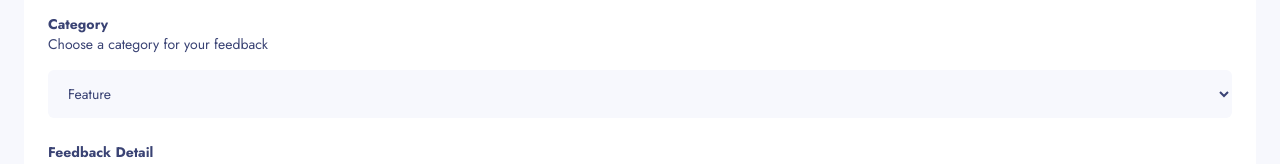
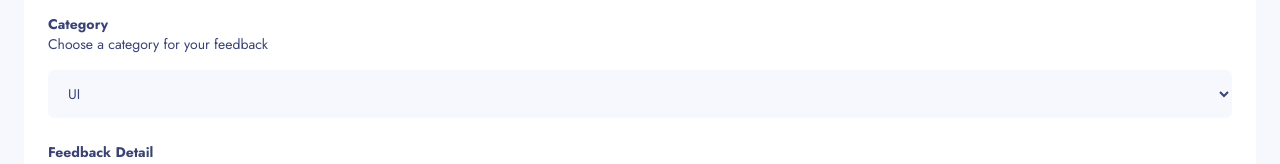
Before and after one commit to m4rk00s/product-feedback-app, a React (Vite) app: page /feedbacks/new in a window 1280 px wide. Shown: the part 318-482 px from the top of the page. Built offline with nearby package versions, Linux system fonts and the light colour scheme.

Commit message:
sort by, filter by category, empty state

```diff
--- a/src/routes/NewFeedback.tsx
+++ b/src/routes/NewFeedback.tsx
@@ -36,7 +36,7 @@ export default function NewFeedback() {
             initialValues={
               {
                 title: "",
-                category: "Feature",
+                category: "feature",
                 detail: "",
               } as FormCreateNewFeedback
             }
```
